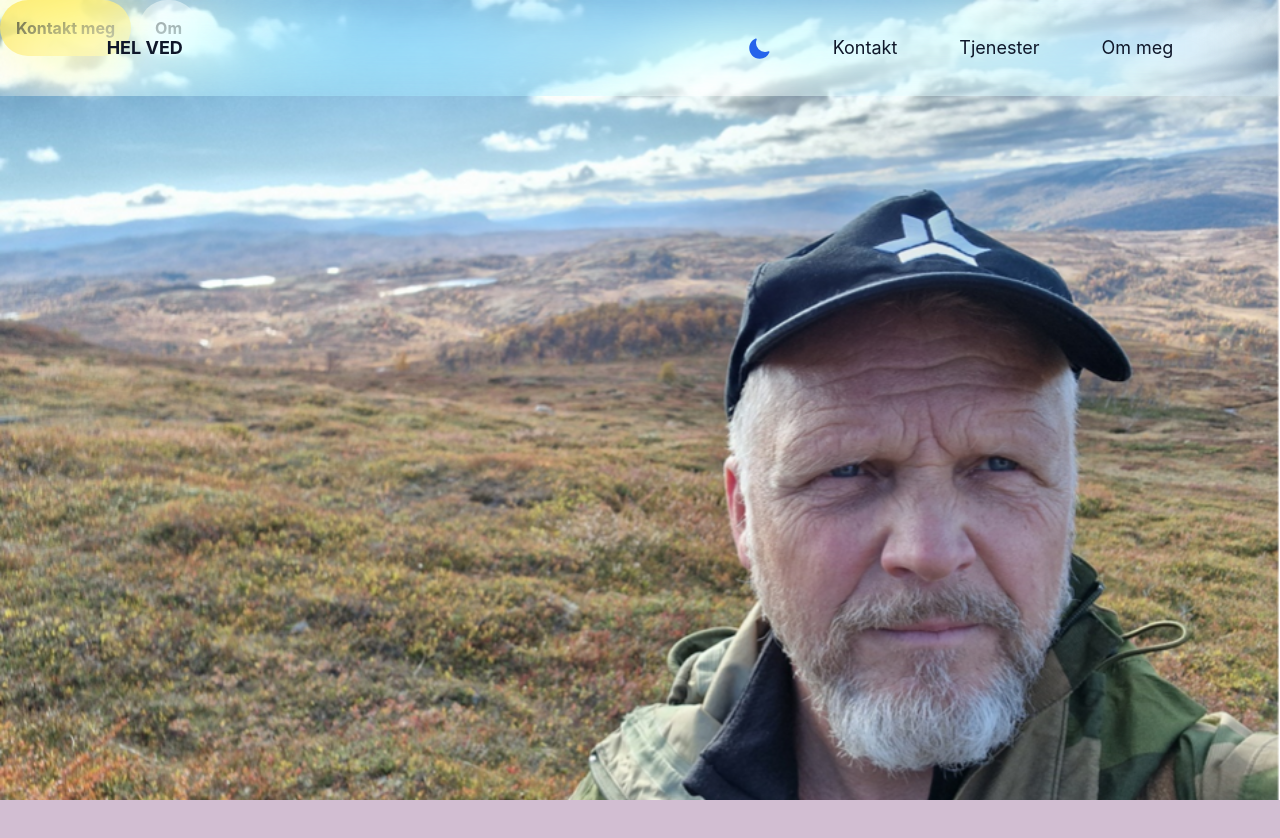
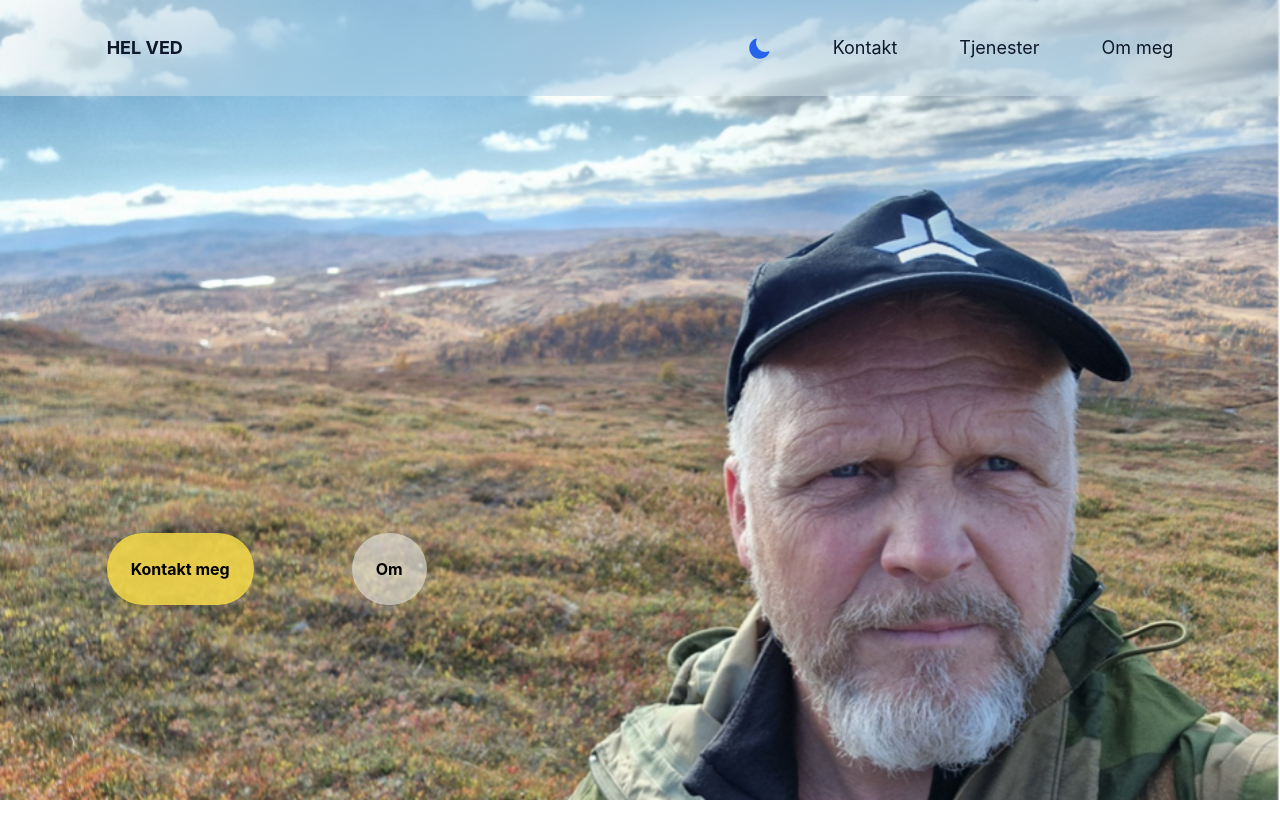
Before and after one commit to tebendheim/jancoach, a React (Vite) app: page / in a window 1280 px wide. Shown: the top 838 px of the page. Built offline with nearby package versions, Linux system fonts and the light colour scheme.

Commit message:
lagt til endring i z-index. Navbar er OK. bilde på forside er OK

```diff
--- a/src/Components/Navbar.tsx
+++ b/src/Components/Navbar.tsx
@@ -19,20 +19,14 @@ const Navbar: React.FC = () => {
 
 
 	const { isDarkMode, toggle } = useDarkMode();
-/*Alternativ på nav: bg-transparent backdrop-blur-xl dark:backdrop-brightness-50 backdrop-brightness-125 */
 	return (
-		<section className="bg-white dark:bg-black row-start-1 col-span-full row-span-2">
-			{/*  "backdrop-filter backdrop-blur-2xl  h-16 md:h-24 dark:bg-black bg-opacity-75 sticky w-screen top-0  border-gray-200 px-2 md:px-4 z-30  md:flex md:flex-row" */}
-			<nav className={`fixed backdrop-filter backdrop-blur-2xl w-full dark:backdrop-brightness-50 backdrop-brightness-125 `}>
-				{/* grid ${toggleDD ? "grid-rows-3" : "grid-rows-1" } md:grid-rows-1 grid-cols-12 md:container md:flex md:flex-wrap md:justify-between place-items-center */}
+		<section className=" row-start-1 col-span-full row-span-2 z-30">
+			<nav className={`fixed backdrop-filter backdrop-blur-2xl bg-white bg-opacity-20 dark:bg-black dark:bg-opacity-75 w-full `}>
 				<div className={`grid ${toggleDD ? "grid-rows-navBar2":"grid-rows-navBar1"} md:grid-rows-1 md:h-24 auto-rows-auto grid-cols-12 items-center`}>
-					{/* col-start-2 w-fit text-xl whitespace-nowrap dark:text-white font-bold dark:hover:text-gray-300 */}
 					<a href="/" className=' font-bold text-lg whitespace-nowrap col-start-2 justify-self-start row-start-1 text-slate-900 dark:text-gray-50 dark:hover:text-gray-400'>
 						HEL VED
 					</a>
-					{/* 'col-end-13 w-fit h-fit text-sm text-gray-700 rounded-lg md:hidden hover:bg-gray-100  hover:ring-2 dark:text-white dark:hover:bg-gray-700 */}
 					<button
-						//data-collapse-toggle='navbar-default'
 						type='button'
 						className={
 							"text-white  col-start-11 justify-self-end md:hidden"
@@ -58,14 +52,7 @@ const Navbar: React.FC = () => {
 						</svg>
 					</button>
 
-						{/*her må jeg få fjernet Hidden ved å trykke på hamburger*/}
-						{/* <ul id='navbar-default' className={`${toggleDD ? "flex": "hidden"} md:flex flex-col rounded-lg border md:flex-row md:mt-0 md:text-sm md:font-medium md:border-0  dark:to-slate-700 row-start-2`}>   {/* {bg-transparent backdrop-blur-xl dark:backdrop-brightness-50 backdrop-brightness-125} */}
 						<ul className={` ${toggleDD ? "flex-col" : "hidden"} justify-center place-items-center md:flex col-start-6 justify-self-start row-start-2  md:row-start-1  md:col-start-7 md:col-span-5 lg:col-start-8 lg:col-span-4 md:justify-self-stretch md:justify-between`}>
-						{/*  <li>
-							<button  className=" justify-self-start rounded md:bg-transparent   text-slate-900 text-lg dark:text-gray-50 dark:hover:text-gray-400 text-blue-500">
-
-						</button>
-							</li> */}
 							<li className="my-4 text-center">
 								<button className="align-middle" onClick={toggle}>
 									{isDarkMode ? (
--- a/src/Pages/Home.tsx
+++ b/src/Pages/Home.tsx
@@ -8,22 +8,17 @@ import JanPaaFjeler from '../../Bilder/janPaaFjellet.png'
 function Home():JSX.Element {
 	// h-full w-full relative -top-24 left-0
 	return (
-			<section className="col-span-full row-start-1">
-				<section>
+			<section className="col-span-full row-start-1 grid-cols-12 grid-rows-5">
+				<section className="row-start-1 row-span-2">
 					<div className="h-screen
 						bg-[url('/Bilder/janPaaFjellet.png')]
 						bg-no-repeat
-						bg-cover bg-clip-content z-0">
-						<div className="flex ">
-							<div className="rounded-full w-fit h-fit p-4 font-bold  mr-2 bg-yellow-300 bg-opacity-80"><Link  className="text-center align-bottom  text-black " to="/kontakt">Kontakt meg</Link></div>
-							<div className="rounded-full w-fit h-fit p-4 font-bold bg-white dark:bg-black bg-opacity-50"><Link  className="text-center align-bottom text-black dark:text-white " to="/om">Om</Link></div>
+						bg-cover bg-clip-content z-0 grid grid-rows-6 grid-cols-12">
+						<div className="z-0 row-start-5 col-start-2 flex col-span-3 justify-between">
+							<div className="backdrop-filter backdrop-blur-2xl rounded-full h-fit p-6 font-bold  whitespace-nowrap bg-yellow-300 bg-opacity-80"><Link  className="text-center align-bottom  text-black " to="/kontakt">Kontakt meg</Link></div>
+							<div className="backdrop-filter backdrop-blur-2xl rounded-full h-fit p-6 font-bold bg-white bg-opacity-50 dark:bg-black dark:bg-opacity-75 "><Link  className="text-center align-bottom text-black dark:text-white " to="/om">Om</Link></div>
 						</div>
 					</div>
-
-				</section>
-				<section>
-					<div className='relative top-f bg-nav h-screen w-full '></div>
-					<div className='bg-red-600 h-screen w-full'></div>
 				</section>
 			</section>
 
```
